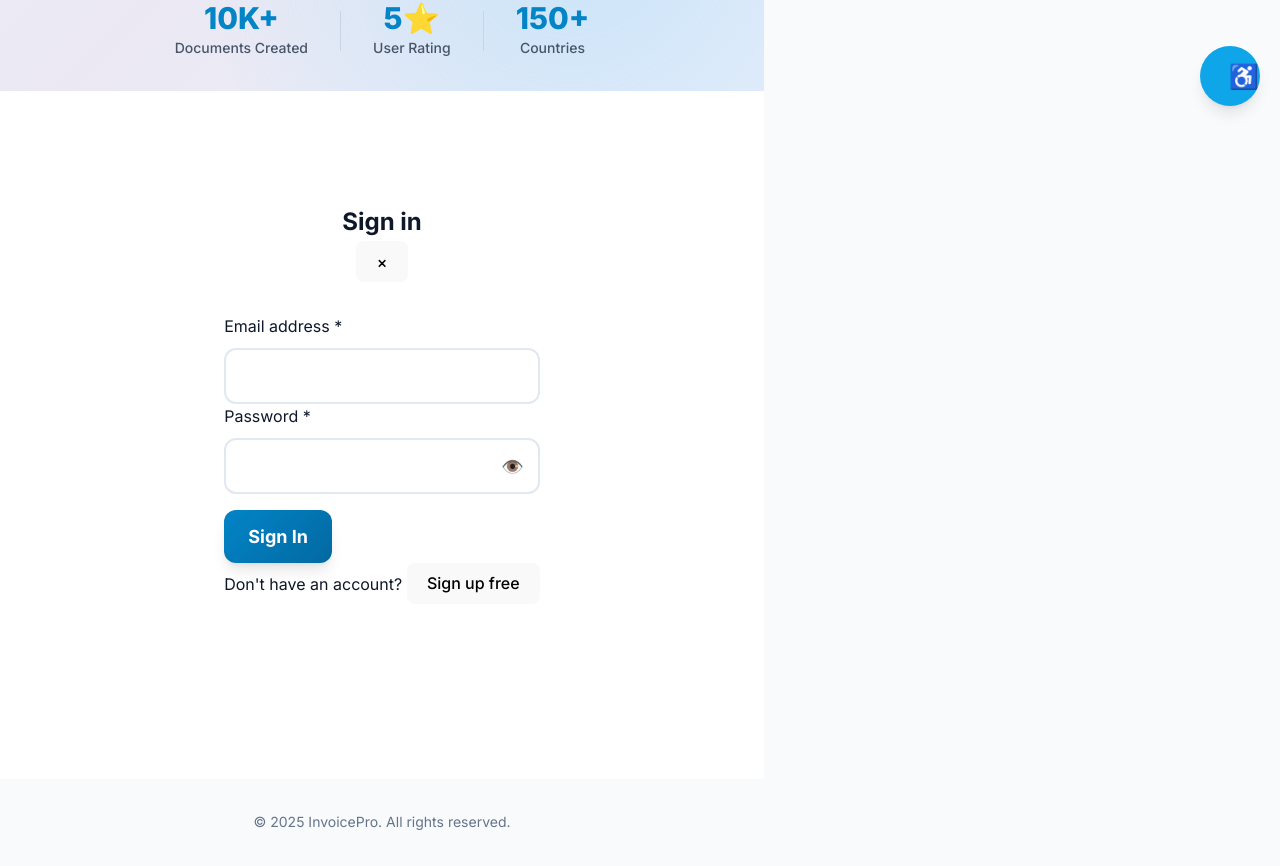
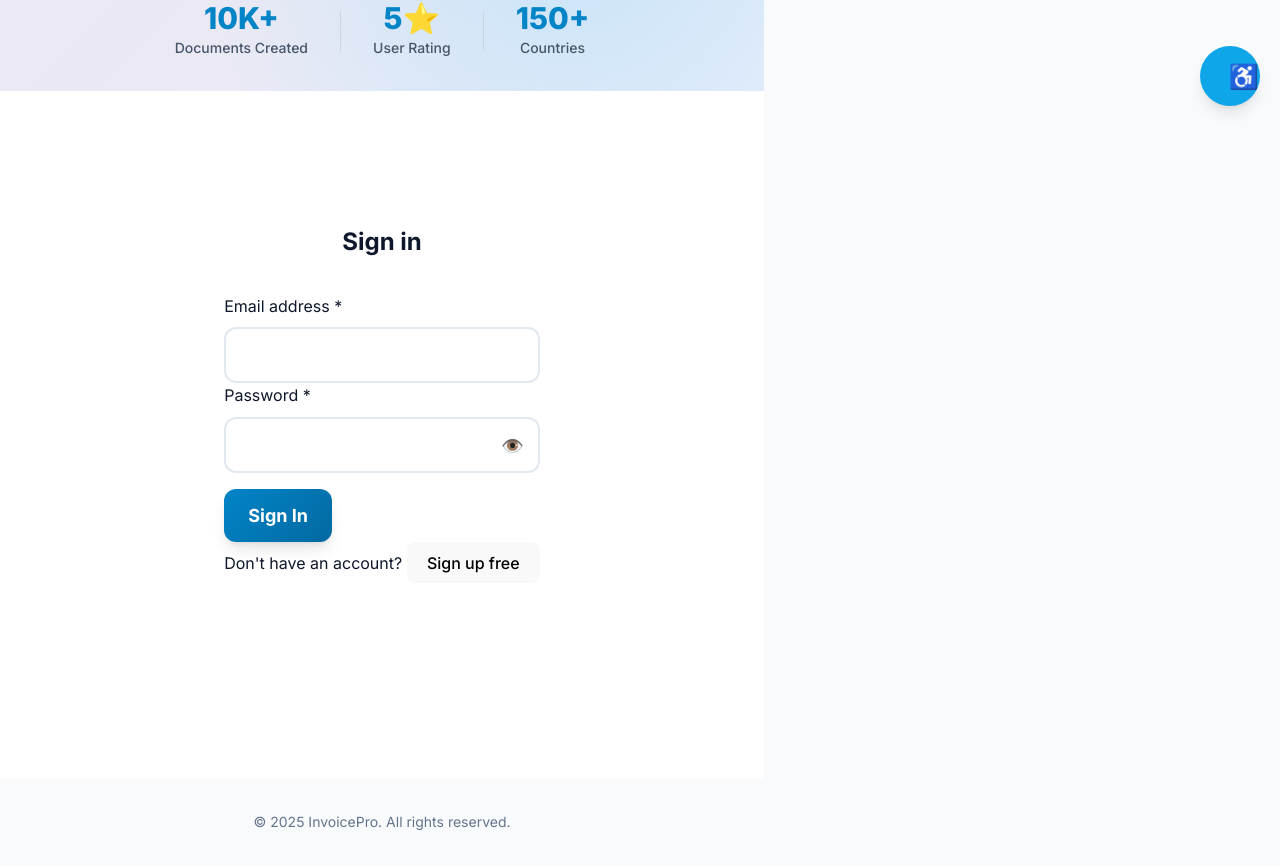
Before and after one commit to Aarif5856/invoice-pro, a React (Vite) app: page / in a window 1280 px wide. Shown: the part 674-1540 px from the top of the page. Built offline with nearby package versions, Linux system fonts and the light colour scheme.

Commit message:
Remove unwanted close button from auth header - Clean up sign-in form UI

```diff
--- a/src/Auth.jsx
+++ b/src/Auth.jsx
@@ -155,7 +155,6 @@ export default function Auth({ onAuthChange, onUserChange, isLoggingOut } = {})
         <div className={getNeonCardClass("auth-modal") + (isNeonMode ? " auth-card-neon" : "")}>
           <div className="auth-header">
             <h2 className={getNeonTextClass("") + (isNeonMode ? " auth-title" : "")}>{isLogin ? 'Sign in' : 'Sign up free'}</h2>
-            <button className="close-btn" onClick={() => window.location.reload()}>×</button>
           </div>
 
           {!isLogin && (
```
Also changed, not shown: 1 other file (tests, documents, lock files or other folders).
